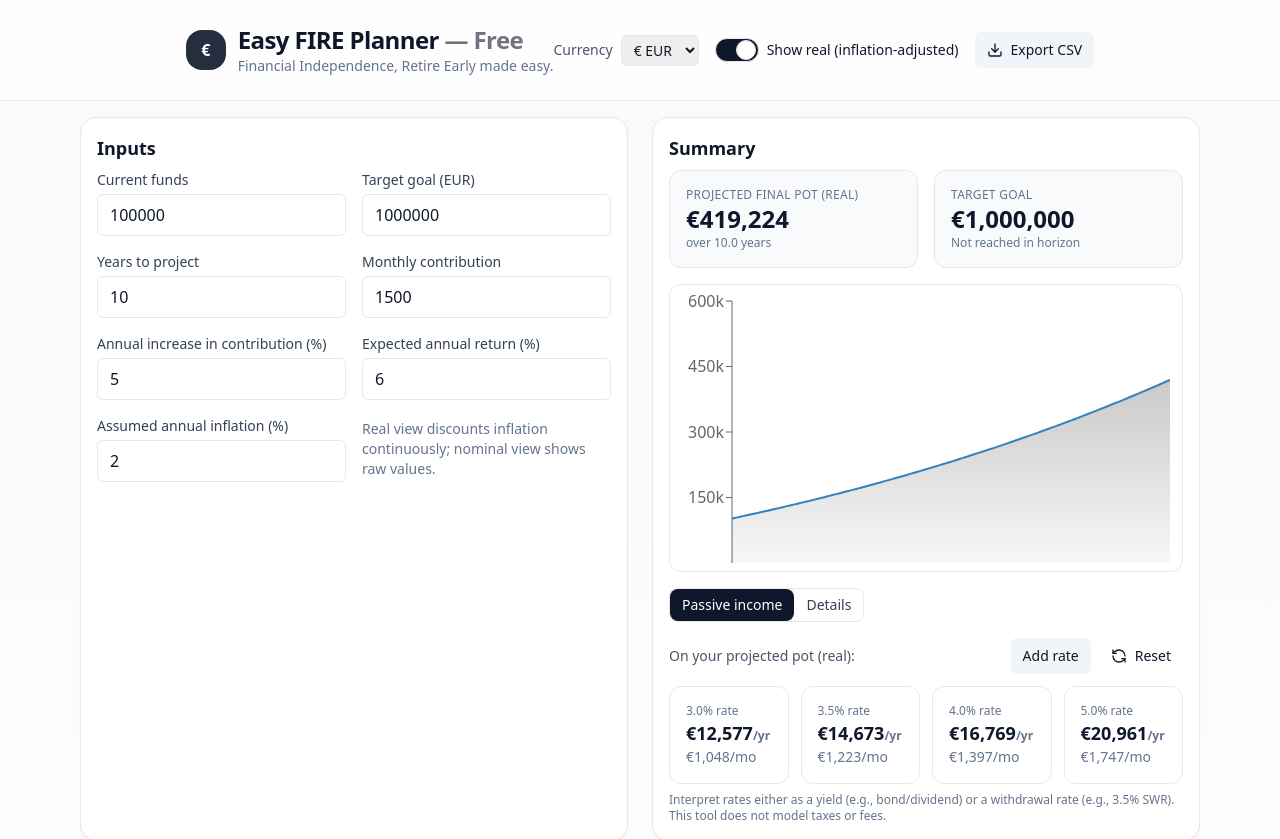
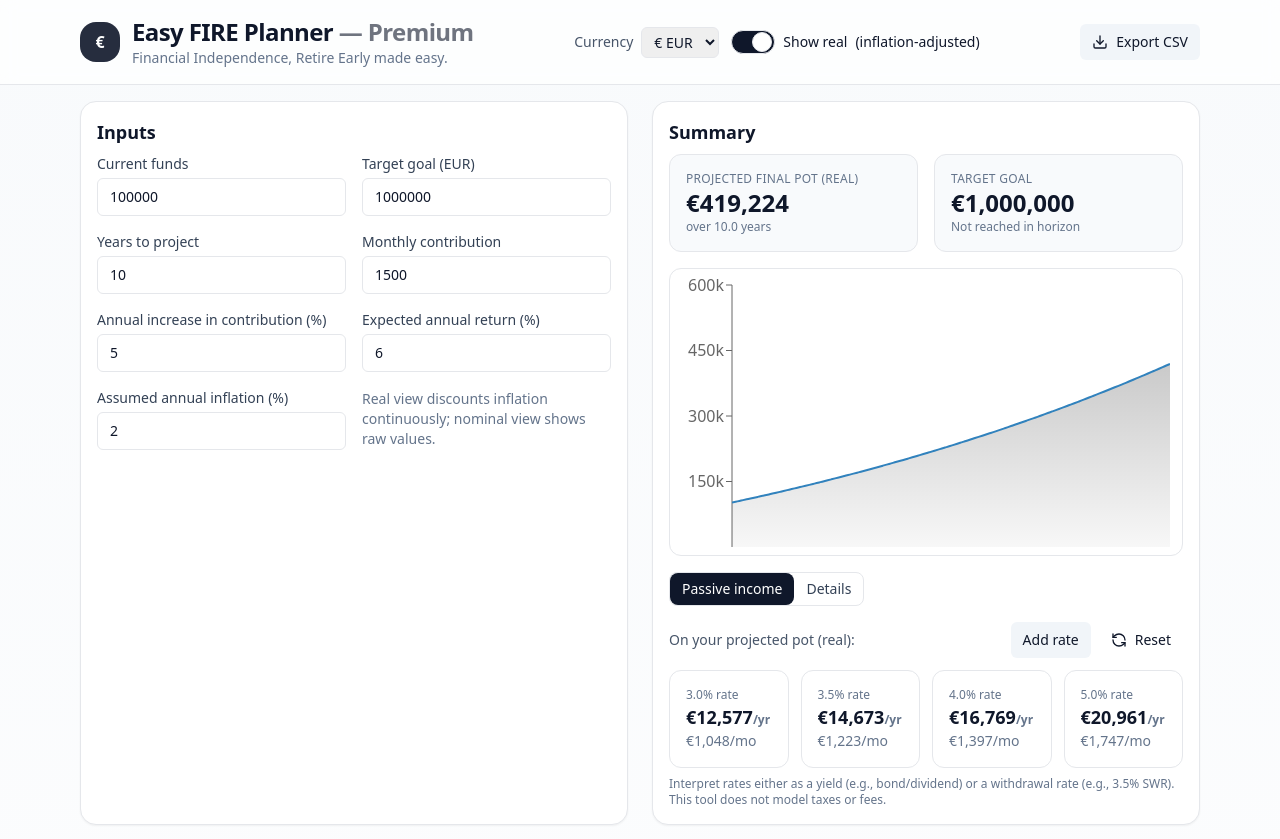
Before and after one commit to jacguidi/fire-planner, a React (Vite) app: page / in a window 1280 px wide. Shown: the top 839 px of the page. Built offline with nearby package versions, Linux system fonts and the light colour scheme; the HTML template or start-up script is replaced by a standard one.

Commit message:
Update App.tsx

```diff
--- a/src/App.tsx
+++ b/src/App.tsx
@@ -11,7 +11,21 @@ function CardHeader(props: React.HTMLAttributes<HTMLDivElement>) { return <div {
 function CardTitle(props: React.HTMLAttributes<HTMLDivElement>) { return <h2 {...props} className={"text-lg font-semibold " + (props.className || "")} />; }
 function CardContent(props: React.HTMLAttributes<HTMLDivElement>) { return <div {...props} className={"p-4 pt-2 " + (props.className || "")} />; }
 function Label({ children, ...rest }: React.LabelHTMLAttributes<HTMLLabelElement>) { return <label {...rest} className={"text-sm text-slate-700 block mb-1 " + (rest.className || "")}>{children}</label>; }
-function Input(props: React.InputHTMLAttributes<HTMLInputElement>) { return <input {...props} className={"w-full rounded-md border px-3 py-2 focus:outline-none focus:ring-2 focus:ring-slate-400 " + (props.className || "")} />; }
+function Input(props: React.InputHTMLAttributes<HTMLInputElement>) {
+  return (
+    <input
+      {...props}
+      className={
+        "w-full rounded-md border px-3 py-2 " +
+        // 16px on mobile to prevent iOS zoom; smaller on md+
+        "text-base md:text-sm " +
+        "focus:outline-none focus:ring-2 focus:ring-slate-400 " +
+        (props.className || "")
+      }
+      inputMode={props.type === "number" ? "decimal" : props.inputMode}
+    />
+  );
+}
 function Button({children, variant="default", ...rest}: React.ButtonHTMLAttributes<HTMLButtonElement> & {variant?: "default"|"secondary"|"ghost"}) {
   const base = "px-3 py-2 rounded-md text-sm font-medium flex items-center justify-center";
   const styles = variant==="secondary" ? "bg-slate-100 hover:bg-slate-200" : variant==="ghost" ? "hover:bg-slate-100" : "bg-slate-900 text-white hover:bg-slate-800";
@@ -347,22 +361,30 @@ export default function App() {
 
   return (
     <div className="min-h-screen bg-gradient-to-b from-slate-50 to-white text-slate-900">
-     <header className="sticky top-0 z-18 backdrop-blur bg-white/80 border-b px-4 py-2 flex flex-col sm:flex-row items-start sm:items-center justify-between gap-3">
-        <div className="max-w-6xl mx-auto px-4 py-4 flex items-center justify-between">
-          <div className="flex items-center gap-3">
-            <div className="w-10 h-10 rounded-2xl bg-slate-900/90 text-white grid place-items-center font-bold">
+    <header className="sticky top-0 z-10 backdrop-blur bg-white/70 border-b">
+  <div className="max-w-6xl mx-auto px-3 sm:px-4 py-3 md:py-4">
+    {/* On phones: grid stack. On md+: flex row */}
+    <div className="grid grid-cols-2 gap-2 sm:gap-3 md:flex md:items-center md:justify-between">
+
+      {/* Left: logo + title */}
+      <div className="col-span-2 md:col-span-1 flex items-center gap-2 sm:gap-3">
+        <div className="w-9 h-9 sm:w-10 sm:h-10 rounded-2xl bg-slate-900/90 text-white grid place-items-center font-bold shrink-0">
           {currencySymbol(currency)}
         </div>
-            <div>
-              <h1 className="text-xl md:text-2xl font-semibold tracking-tight">
-                Easy FIRE Planner <span className="opacity-60">— Free</span>
+        <div className="min-w-0">
+          <h1 className="text-lg sm:text-xl md:text-2xl font-semibold tracking-tight">
+            Easy FIRE Planner <span className="opacity-60">— Premium</span>
           </h1>
-              <p className="text-sm text-slate-500">Financial Independence, Retire Early made easy.</p>
+          <p className="hidden sm:block text-xs sm:text-sm text-slate-500">
+            Financial Independence, Retire Early made easy.
+          </p>
         </div>
       </div>
-          <div className="flex items-center gap-4">
-            <div className="flex items-center gap-2">
-              <label className="text-sm text-slate-600">Currency</label>
+
+      {/* Middle: currency + real/nominal toggle */}
+      <div className="col-span-1 flex items-center justify-start gap-2 sm:gap-3 md:order-none">
+        <div className="flex items-center gap-2 whitespace-nowrap">
+          <label className="text-xs sm:text-sm text-slate-600">Currency</label>
           <select
             value={currency}
             onChange={(e) => setCurrency(e.target.value as CurrencyCode)}
@@ -374,13 +396,41 @@ export default function App() {
             <option value="GBP">£ GBP</option>
           </select>
         </div>
-            <div className="flex items-center gap-2" title="Toggle whether outputs show inflation-adjusted (real) or raw (nominal) currency.">
+
+        <div
+          className="flex items-center gap-2 text-xs sm:text-sm whitespace-nowrap"
+          title="Toggle whether outputs show inflation-adjusted (real) or raw (nominal) currency."
+        >
           <Switch checked={showReal} onChange={setShowReal} />
-              <span className="text-sm">Show real (inflation-adjusted)</span>
+          <span className="hidden sm:inline">Show real</span>
+          <span className="hidden md:inline">(inflation-adjusted)</span>
         </div>
-            <Button variant="secondary" onClick={exportCSV} className="gap-2" title="Download the month-by-month projection to CSV.">
-              <Download className="w-4 h-4"/>Export CSV
+      </div>
+
+      {/* Right: Export button (icon-only on phones) */}
+      <div className="col-span-1 md:col-auto flex items-center justify-end gap-2">
+        {/* icon-only on xs */}
+        <Button
+          variant="secondary"
+          onClick={exportCSV}
+          className="px-2 py-2 inline-flex sm:hidden"
+          aria-label="Export CSV"
+          title="Export CSV"
+        >
+          <Download className="w-4 h-4" />
         </Button>
+
+        {/* text button from sm+ */}
+        <Button
+          variant="secondary"
+          onClick={exportCSV}
+          className="gap-2 hidden sm:inline-flex"
+          title="Download the month-by-month projection to CSV."
+        >
+          <Download className="w-4 h-4" />
+          Export CSV
+        </Button>
+      </div>
     </div>
   </div>
 </header>
```
Lines whose indentation alone changed are shown as unchanged.
